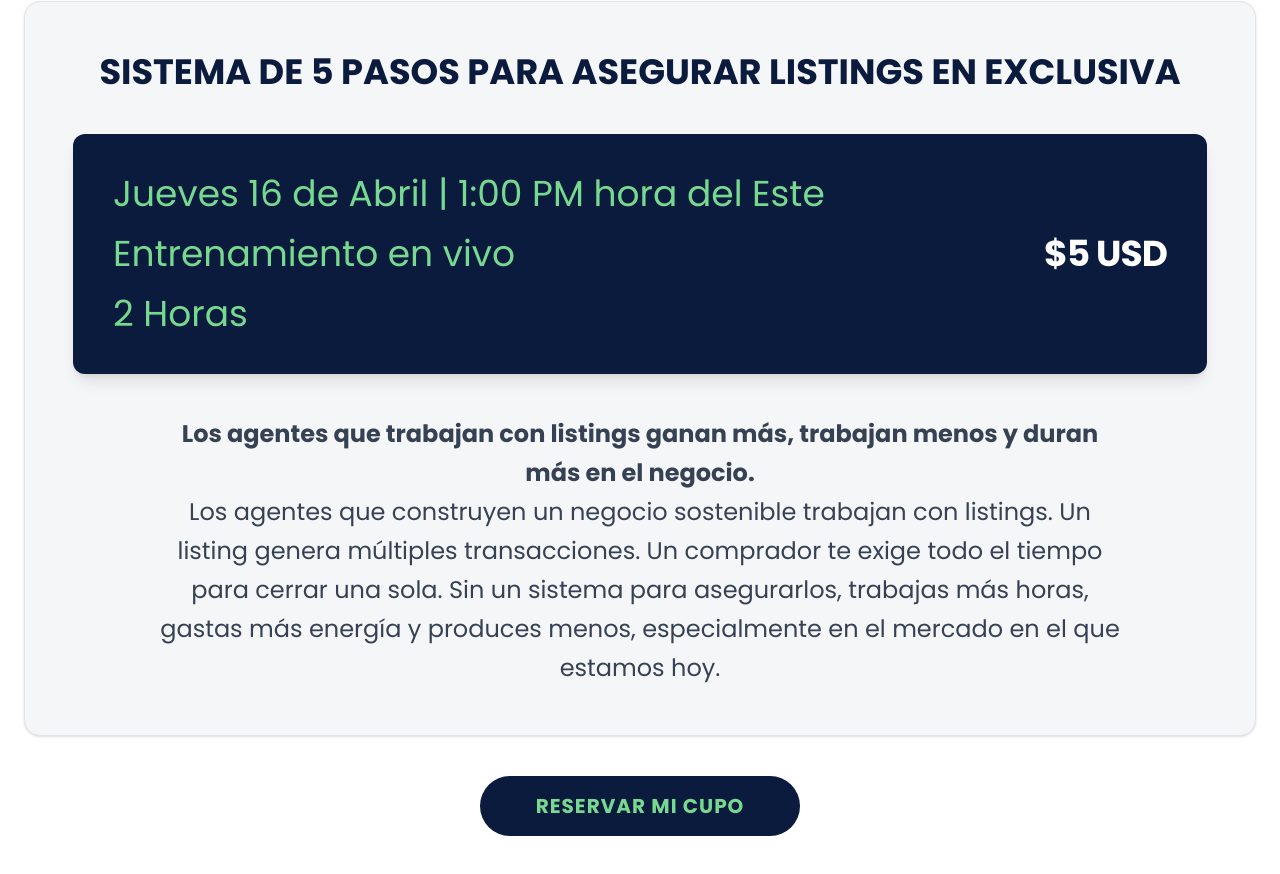
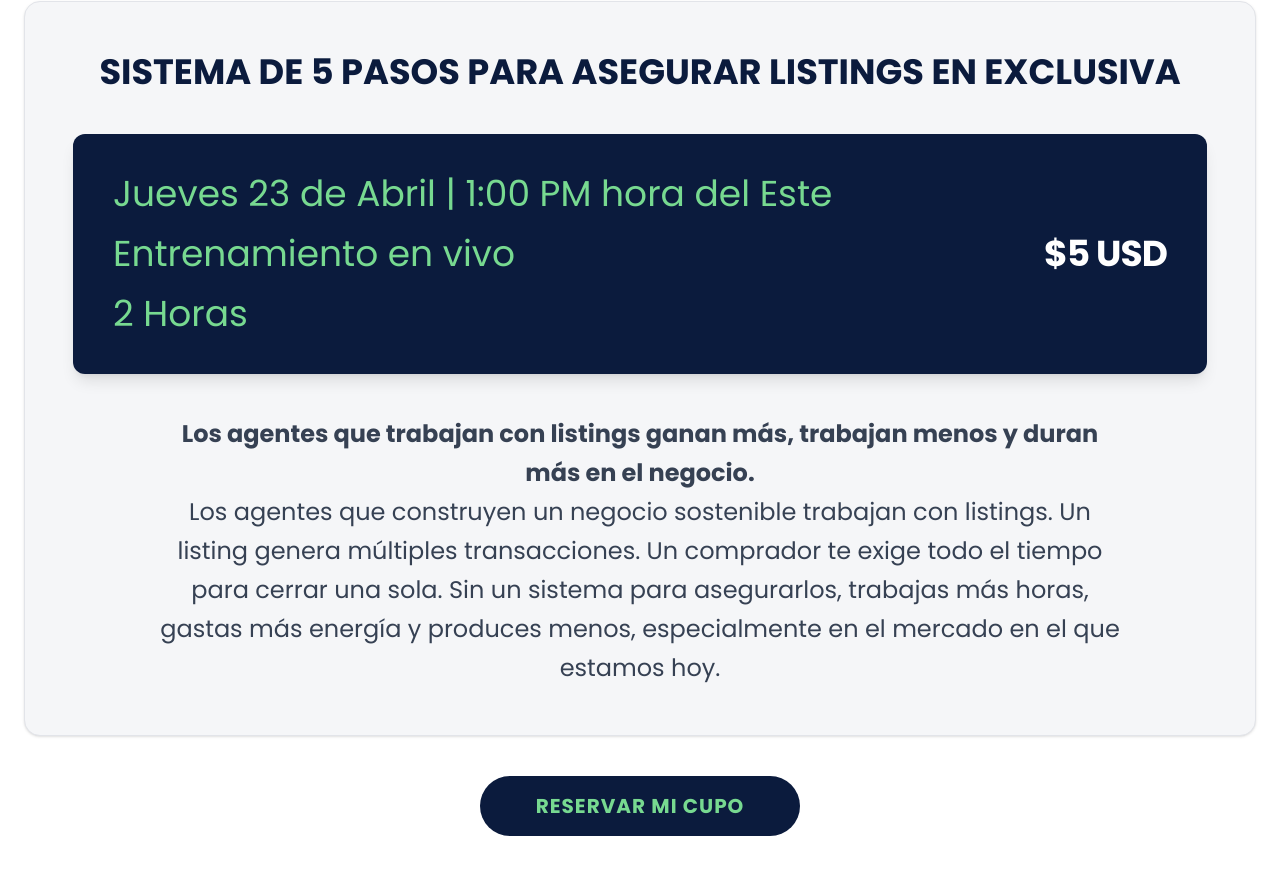
Before and after one commit to davidlidu/Coach-Carlos-herran-landing, a React (Vite) app: page / in a window 1280 px wide. Shown: the part 793-1667 px from the top of the page. Built offline with nearby package versions, Linux system fonts and the light colour scheme.

Commit message:
ajuste fecha evento

```diff
--- a/src/components/EventSection.tsx
+++ b/src/components/EventSection.tsx
@@ -3,7 +3,7 @@ import { Calendar, MonitorPlay, Clock } from 'lucide-react';
 import CheckoutModal from './CheckoutModal'; // <-- IMPORTAMOS EL MODAL
 
 const details = [
-  { Icon: Calendar, label: 'FECHA', value: 'Jueves 16 de Abril | 1:00 PM hora del Este' },
+  { Icon: Calendar, label: 'FECHA', value: 'Jueves 23 de Abril | 1:00 PM hora del Este' },
   { Icon: MonitorPlay, label: 'FORMATO', value: 'Entrenamiento en vivo' },
   { Icon: Clock, label: 'DURACIÓN', value: '2 Horas' },
 ];
```
